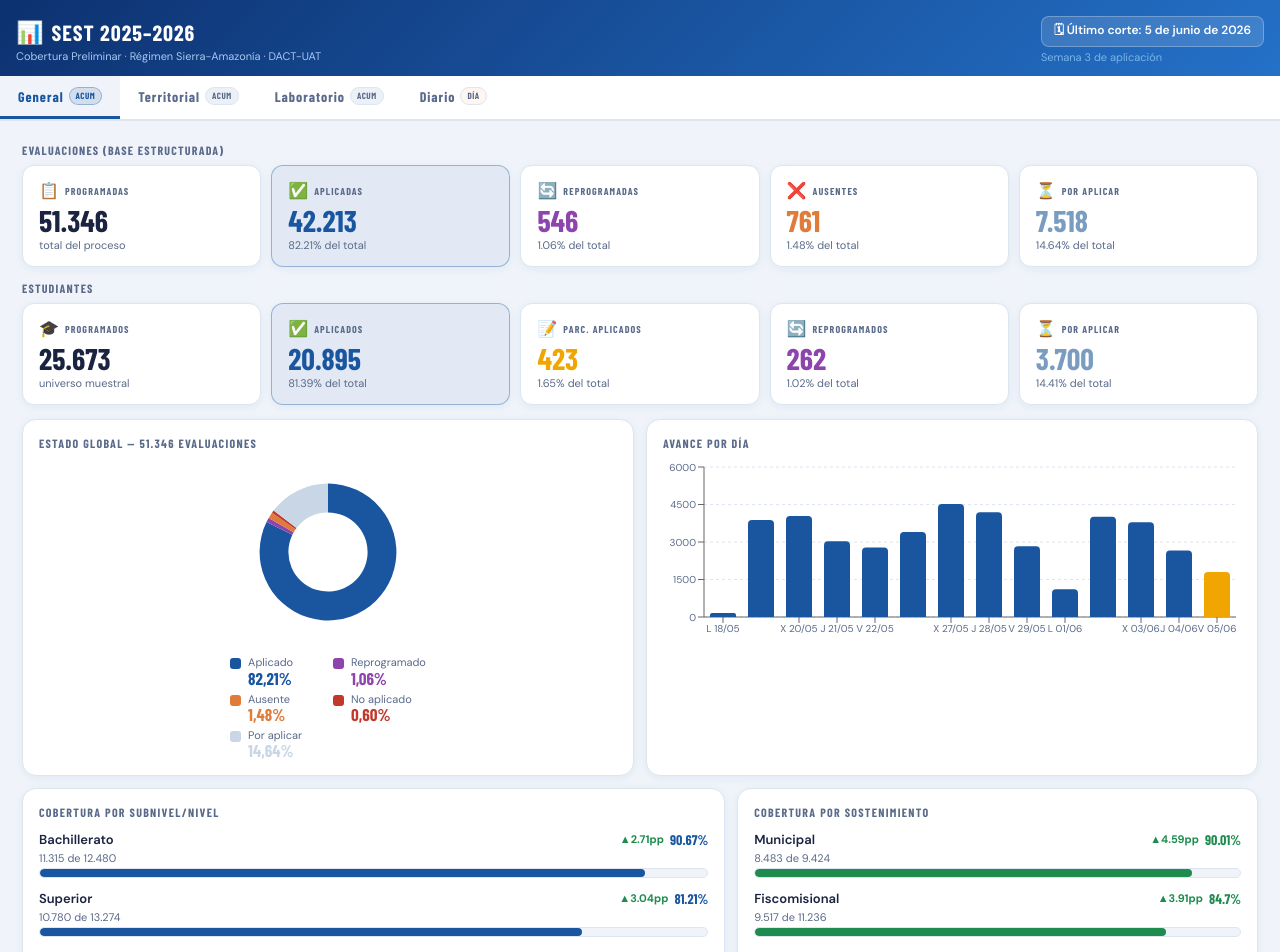
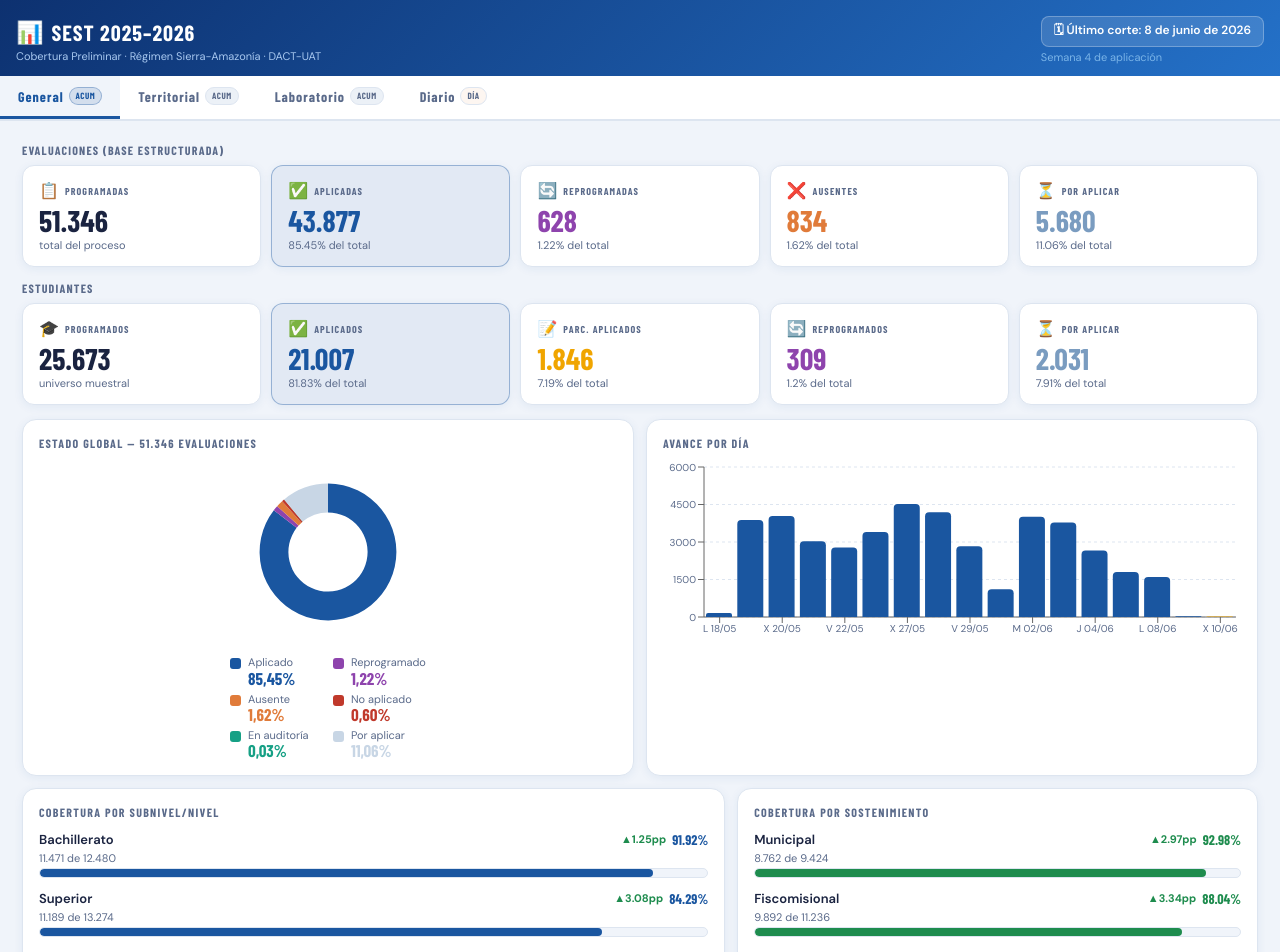
Before and after one commit to k7py77nzj8-arch/sest-dashboard, a React (Vite) app: page / in a window 1280 px wide. Shown: the top 952 px of the page. Built offline with nearby package versions, Linux system fonts and the light colour scheme; a web font is replaced by a local one.

Commit message:
Add files via upload

```diff
--- a/src/App.jsx
+++ b/src/App.jsx
@@ -12,6 +12,7 @@ const C = {
   ausente:      "#e07b3a",
   noAplicado:   "#c0392b",
   reprogramado: "#8e44ad",
+  enAuditoria:  "#16a085",
   porAplicar:   "#c8d6e5",
   verde:        "#1e8c4e",
   verdeLight:   "#e8f7ef",
@@ -1658,10 +1659,159 @@ const DATOS = {
     diaNoInicioN: 0,
     diaNotaSesion: "23 reprogramados por cambio de fecha; 134 de 134 sesiones iniciadas (100% ejecutadas)",
   },
+
+  "08/06": {
+    corte: "8 de junio de 2026",
+    semana: "Semana 4",
+    soloDialy: false,
+    // Evaluaciones acumuladas
+    evalProgramadas: 51346,
+    evalAplicadas:   43877,   evalAplicadasPct: 85.45,
+    evalReprogramadas: 628,   evalReprogramadasPct: 1.22,
+    evalAusentes: 834,        evalAusentesPct: 1.62,
+    evalNoAplicado: 310,
+    evalEnAuditoria: 17,
+    evalPorAplicar: 5680,     evalPorAplicarPct: 11.06,
+    // Estudiantes acumulados
+    estProgramados: 25673,
+    estAplicados:   21007,    estAplicadosPct: 81.83,
+    estParcial: 1846,         estParcialPct: 7.19,
+    estAusentes: 310,
+    estReprogramados: 309,    estReprogramadosPct: 1.20,
+    estEnAuditoria: 17,
+    estPorAplicar: 2031,      estPorAplicarPct: 7.91,
+    globalPie: [
+      { name: "Aplicado",     value: 43877, pct: "85,45%", color: C.aplicado     },
+      { name: "Reprogramado", value: 628,   pct: "1,22%",  color: C.reprogramado },
+      { name: "Ausente",      value: 834,   pct: "1,62%",  color: C.ausente      },
+      { name: "No aplicado",  value: 310,   pct: "0,60%",  color: C.noAplicado   },
+      { name: "En auditoría", value: 17,    pct: "0,03%",  color: C.enAuditoria  },
+      { name: "Por aplicar",  value: 5680,  pct: "11,06%", color: C.porAplicar   },
+    ],
+    // Subniveles
+    subniveles: [
+      { nivel: "Bachillerato", aplicado: 11471, total: 12480, pct: 91.92 },
+      { nivel: "Superior",     aplicado: 11189, total: 13274, pct: 84.29 },
+      { nivel: "Elemental",    aplicado: 10636, total: 12690, pct: 83.81 },
+      { nivel: "Media",        aplicado: 10581, total: 12902, pct: 82.01 },
+    ],
+    // Sostenimiento
+    sostenimiento: [
+      { tipo: "Municipal",     pct: 92.98, aplicado: 8762,  total: 9424  },
+      { tipo: "Fiscomisional", pct: 88.04, aplicado: 9892,  total: 11236 },
+      { tipo: "Fiscal",        pct: 83.89, aplicado: 14607, total: 17412 },
+      { tipo: "Particular",    pct: 79.98, aplicado: 10616, total: 13274 },
+    ],
+    // Área
+    areaUrbana: { aplicado: 28535, total: 32716, pct: 87.22 },
+    areaRural:  { aplicado: 15342, total: 18630, pct: 82.35 },
+    // Provincias
+    provincias: [
+      { provincia: "Cañar",        pct: 97.28, aplicado: 1179, programado: 1212  },
+      { provincia: "Zamora Ch.",   pct: 96.47, aplicado: 355,  programado: 368   },
+      { provincia: "Carchi",       pct: 92.59, aplicado: 1237, programado: 1336  },
+      { provincia: "Imbabura",     pct: 89.00, aplicado: 2857, programado: 3210  },
+      { provincia: "Pichincha",    pct: 87.97, aplicado: 22841,programado: 25964 },
+      { provincia: "Chimborazo",   pct: 86.91, aplicado: 1547, programado: 1780  },
+      { provincia: "Bolívar",      pct: 86.72, aplicado: 307,  programado: 354   },
+      { provincia: "Azuay",        pct: 86.39, aplicado: 3556, programado: 4116  },
+      { provincia: "Pastaza",      pct: 85.38, aplicado: 543,  programado: 636   },
+      { provincia: "Loja",         pct: 84.21, aplicado: 2277, programado: 2704  },
+      { provincia: "Tungurahua",   pct: 82.01, aplicado: 2685, programado: 3274  },
+      { provincia: "Cotopaxi",     pct: 81.16, aplicado: 1706, programado: 2102  },
+      { provincia: "Sucumbíos",    pct: 78.49, aplicado: 843,  programado: 1074  },
+      { provincia: "Napo",         pct: 75.00, aplicado: 864,  programado: 1152  },
+      { provincia: "Orellana",     pct: 52.34, aplicado: 605,  programado: 1156  },
+      { provincia: "Morona S.",    pct: 52.31, aplicado: 475,  programado: 908   },
+    ],
+    // Labs
+    labTotal: 596,
+    labAplicados: 473,    labAplicadosPct: 79.36,
+    labParcial: 52,       labParcialPct: 8.72,
+    labPorAplicar: 66,    labPorAplicarPct: 11.07,
+    labBajo95: 68,
+    labBajo90: 12,
+    labsBajo95: [
+      { prov: "Pichincha",        n: 38 }, { prov: "Azuay",           n: 7  },
+      { prov: "Carchi",           n: 3  }, { prov: "Chimborazo",       n: 3  },
+      { prov: "Loja",             n: 3  }, { prov: "Napo",             n: 3  },
+      { prov: "Sucumbíos",        n: 3  }, { prov: "Morona Santiago",  n: 2  },
+      { prov: "Zamora Chinchipe", n: 2  }, { prov: "Imbabura",         n: 1  },
+      { prov: "Orellana",         n: 1  }, { prov: "Pastaza",          n: 1  },
+      { prov: "Tungurahua",       n: 1  },
+    ],
+    avanceSemanal: [
+      { dia: "L 18/05", aplicados: 165,  acum: 165,   pct: 0  },
+      { dia: "M 19/05", aplicados: 3885, acum: 4050,  pct: 8  },
+      { dia: "X 20/05", aplicados: 4045, acum: 8095,  pct: 16 },
+      { dia: "J 21/05", aplicados: 3033, acum: 11128, pct: 22 },
+      { dia: "V 22/05", aplicados: 2779, acum: 13907, pct: 27 },
+      { dia: "M 26/05", aplicados: 3405, acum: 17312, pct: 34 },
+      { dia: "X 27/05", aplicados: 4521, acum: 21833, pct: 43 },
+      { dia: "J 28/05", aplicados: 4191, acum: 26024, pct: 51 },
+      { dia: "V 29/05", aplicados: 2827, acum: 28851, pct: 56 },
+      { dia: "L 01/06", aplicados: 1111, acum: 29962, pct: 58 },
+      { dia: "M 02/06", aplicados: 4013, acum: 33975, pct: 66 },
+      { dia: "X 03/06", aplicados: 3785, acum: 37760, pct: 74 },
+      { dia: "J 04/06", aplicados: 2660, acum: 40420, pct: 79 },
+      { dia: "V 05/06", aplicados: 1804, acum: 42224, pct: 82 },
+      { dia: "L 08/06", aplicados: 1605, acum: 43829, pct: 85 },
+      { dia: "M 09/06", aplicados: 31,   acum: 43860, pct: 85 }, // parcial al corte
+      { dia: "X 10/06", aplicados: 17,   acum: 43877, pct: 85 }, // parcial al corte
+    ],
+    // Cobertura diaria 08/06
+    diaCobPct: 94.41,
+    diaAplicados: 1605,
+    diaProgramados: 1700,
+    diaAusentes: 77,
+    diaNoAplicados: 4,
+    diaReprogramados: 14,
+    diaLabsTotal: 121,
+    diaLabsInicio: 117,
+    diaLabsInicioPct: 96.69,
+    diaSesiones: [
+      { sesion: "S1", total: 797, aplicado: 756, pct: 94.86 },
+      { sesion: "S2", total: 713, aplicado: 668, pct: 93.69 },
+      { sesion: "S3", total: 112, aplicado: 105, pct: 93.75 },
+      { sesion: "S4", total: 78,  aplicado: 76,  pct: 97.44 },
+    ],
+    diaEstProgramados: 25673,
+    diaEstAplicados:   21007,  diaEstAplicadosPct: 81.83,
+    diaEstParcial: 1846,       diaEstParcialPct: 7.19,
+    diaEstAusentes: 310,
+    diaEstReprogramados: 309,  diaEstReprogramadosPct: 1.20,
+    diaEstPorAplicar: 2031,    diaEstPorAplicarPct: 7.91,
+    diaEstPie: [
+      { name: "Aplicado",        value: 21007, pct: "81,83%", color: "#1a56a0" },
+      { name: "Parc. aplicado",  value: 1846,  pct: "7,19%",  color: "#f0a500" },
+      { name: "Reprogramado",    value: 309,   pct: "1,20%",  color: "#8e44ad" },
+      { name: "Ausente",         value: 310,   pct: "1,21%",  color: "#e07b3a" },
+      { name: "Por aplicar",     value: 2031,  pct: "7,91%",  color: "#c8d6e5" },
+    ],
+    diaAusentismoObs: [
+      { motivo: "Ausente",        n: 51 },
+      { motivo: "Enfermedad",     n: 17 },
+      { motivo: "Deportista",     n: 3  },
+      { motivo: "Act. IE",        n: 2  },
+      { motivo: "Fuera del país", n: 2  },
+      { motivo: "Calamidad",      n: 1  },
+      { motivo: "Hospitalizado",  n: 1  },
+    ],
+    diaNoAplicadosObs: [
+      { obs: "Retirado",       n: 3, pct: "75%" },
+      { obs: "Estudiante NEE", n: 1, pct: "25%" },
+    ],
+    diaReprogramadosObs: [
+      { obs: "Cambio de fecha de aplicación", n: 14, pct: "100%" },
+    ],
+    diaNoInicio: "Cambio de fecha (2) / Sin especificar (2)",
+    diaNoInicioN: 4,
+    diaNotaSesion: "14 reprogramados por cambio de fecha; 4 sesiones sin iniciar de 121 (96,69% ejecutadas)",
+  },
 };
 
 /* Orden cronológico de fechas disponibles */
-const FECHAS_ORDEN = ["19/05", "20/05", "21/05", "22/05", "26/05", "27/05", "28/05", "29/05", "01/06", "02/06", "03/06", "04/06", "05/06"]; // agregar nuevas fechas aquí
+const FECHAS_ORDEN = ["19/05", "20/05", "21/05", "22/05", "26/05", "27/05", "28/05", "29/05", "01/06", "02/06", "03/06", "04/06", "05/06", "08/06"]; // agregar nuevas fechas aquí
 
 /* ══════════════════════════════════════════════════════
    COMPONENTES
```
